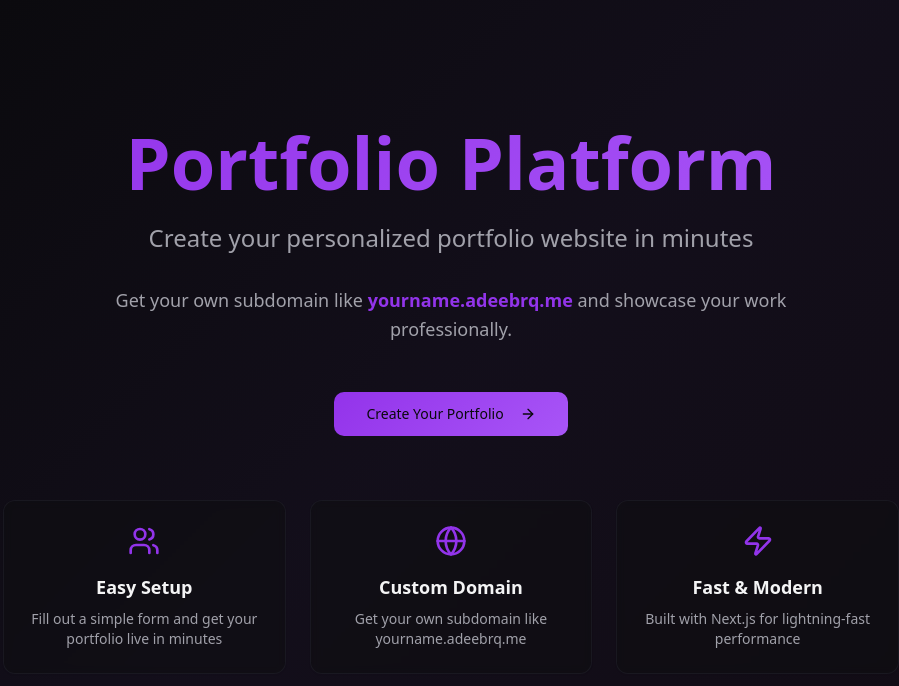
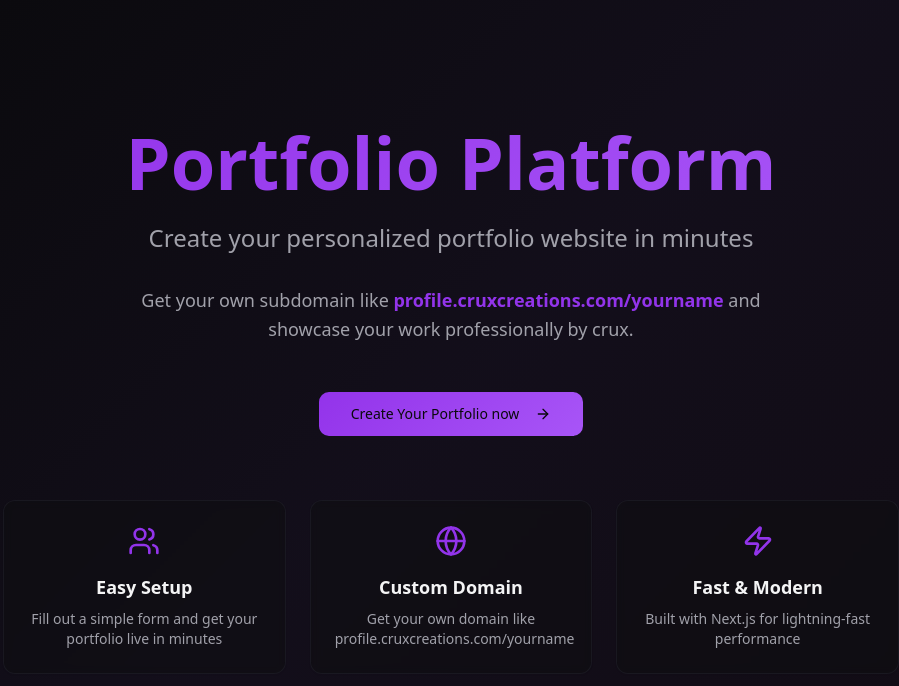
Before and after one commit to Adeebrq/website-builder-2, a Next.js app: page / in a window 1280 px wide. Shown: the top 686 px of the page, without its empty margins (189-1088 px from the left). Built offline with nearby package versions, Linux system fonts and the light colour scheme.

Commit message:
bug(text): fix landing page text

```diff
--- a/src/app/page.tsx
+++ b/src/app/page.tsx
@@ -25,7 +25,7 @@ export default function Page() {
             Create your personalized portfolio website in minutes
           </p>
           <p className="text-lg text-muted-foreground max-w-2xl mx-auto leading-relaxed mb-12">
-            Get your own subdomain like <span className="text-primary font-semibold">yourname.adeebrq.me</span> and showcase your work professionally.
+            Get your own subdomain like <span className="text-primary font-semibold">profile.cruxcreations.com/yourname</span> and showcase your work professionally by crux.
           </p>
 
           <div className="flex flex-col sm:flex-row items-center justify-center gap-4 mb-12">
@@ -34,7 +34,7 @@ export default function Page() {
                 size="lg"
                 className="bg-gradient-primary hover:shadow-glow transition-all duration-300"
               >
-                Create Your Portfolio
+                Create Your Portfolio now
                 <ArrowRight className="w-5 h-5 ml-2" />
               </Button>
             </Link>
@@ -54,7 +54,7 @@ export default function Page() {
               <Globe className="w-8 h-8 text-primary mb-4 mx-auto" />
               <h3 className="text-lg font-semibold text-foreground mb-2">Custom Domain</h3>
               <p className="text-muted-foreground text-sm">
-                Get your own subdomain like yourname.adeebrq.me
+                Get your own domain like profile.cruxcreations.com/yourname
               </p>
             </Card>
 
```
